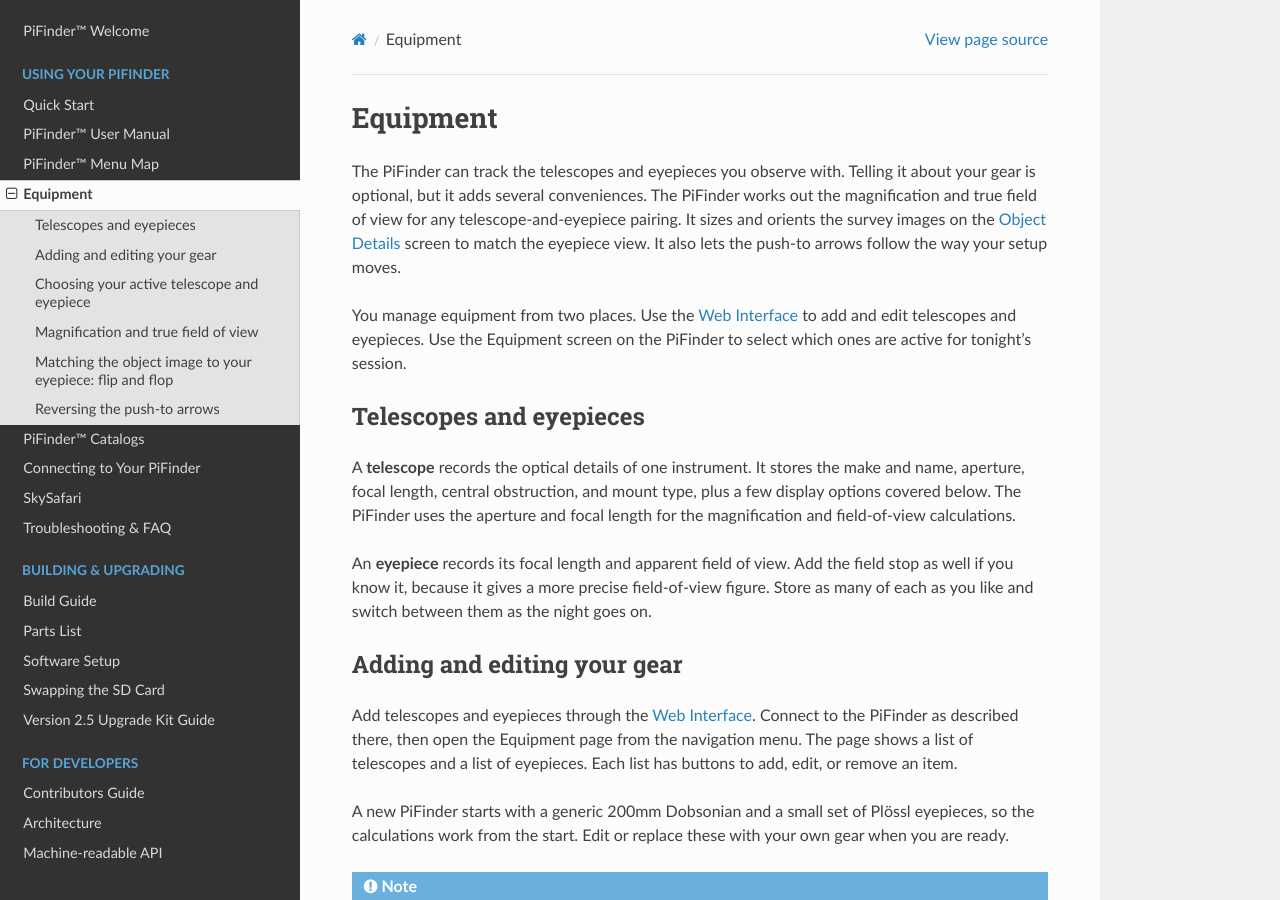
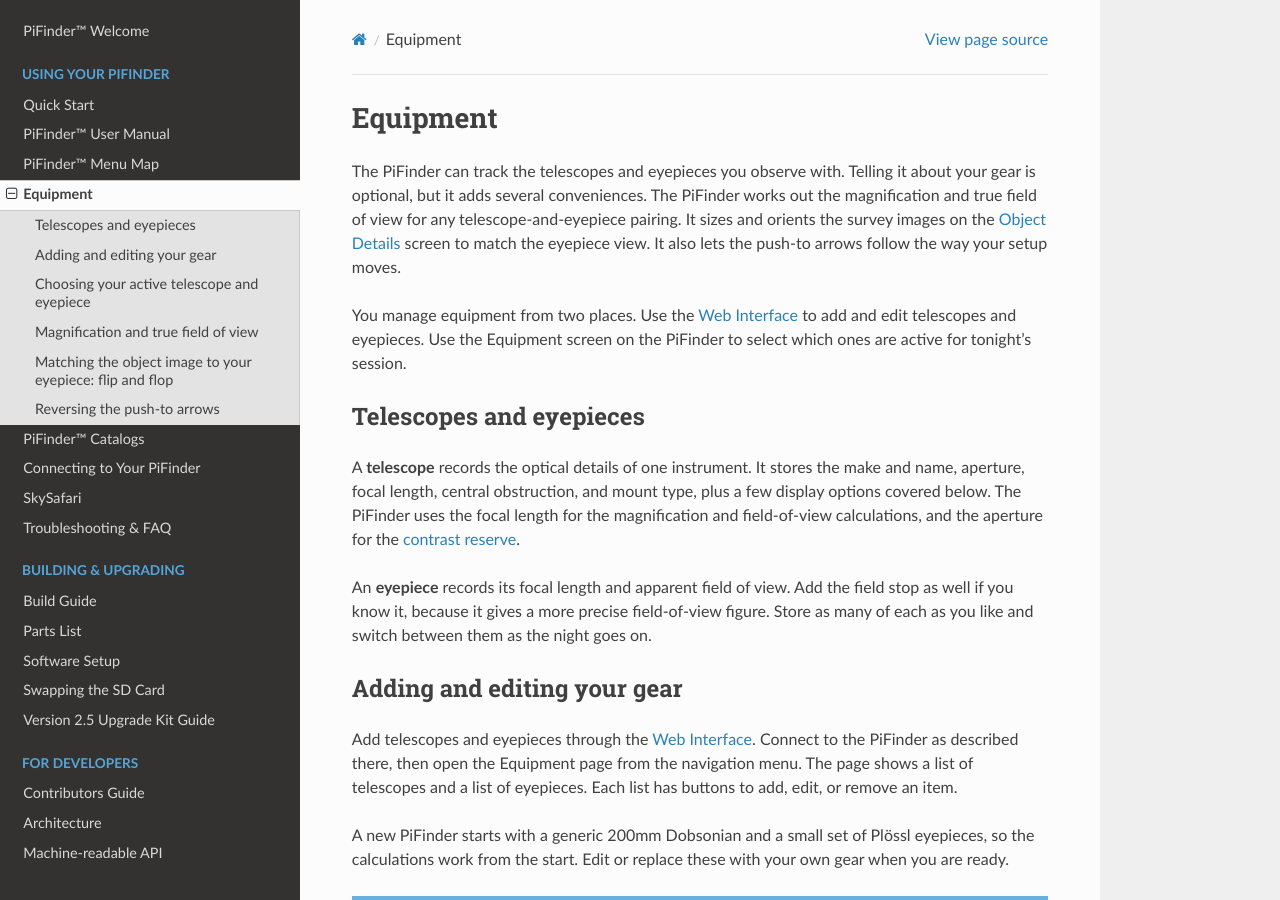
Before and after one commit to brickbots/PiFinder, a Sphinx documentation site: the page built from docs/source/equipment.rst, in a window 1280 px wide and 900 px high. Built offline with Sphinx 7.4.7 and the Read the Docs theme 3.1.0, drawn with Linux system fonts in a browser that asks for light colours.

Commit message:
docs(equipment): aperture feeds contrast reserve, not magnification
The page credited aperture for the magnification and field-of-view
calculations. It feeds neither. In python/PiFinder/equipment.py,
calc_magnification is telescope focal length / eyepiece focal length,
and calc_tfov is apparent field / magnification (or field stop /
telescope focal length). Aperture is read only in
python/PiFinder/ui/object_details.py, where it feeds contrast reserve.

Point the reader at the contrast reserve section so the setting still
has a documented purpose.

Co-Authored-By: Claude Opus 5 (1M context) <noreply@anthropic.com>
Claude-Session: https://claude.ai/code/session_01HqTCarGCgTRWBQ1ysG8XFD

```diff
--- a/docs/source/equipment.rst
+++ b/docs/source/equipment.rst
@@ -17,8 +17,9 @@ Telescopes and eyepieces
 
 A **telescope** records the optical details of one instrument. It stores the
 make and name, aperture, focal length, central obstruction, and mount type,
-plus a few display options covered below. The PiFinder uses the aperture and
-focal length for the magnification and field-of-view calculations.
+plus a few display options covered below. The PiFinder uses the focal length for
+the magnification and field-of-view calculations, and the aperture for the
+:ref:`contrast reserve <user_guide:contrast reserve>`.
 
 An **eyepiece** records its focal length and apparent field of view. Add the
 field stop as well if you know it, because it gives a more precise
```
